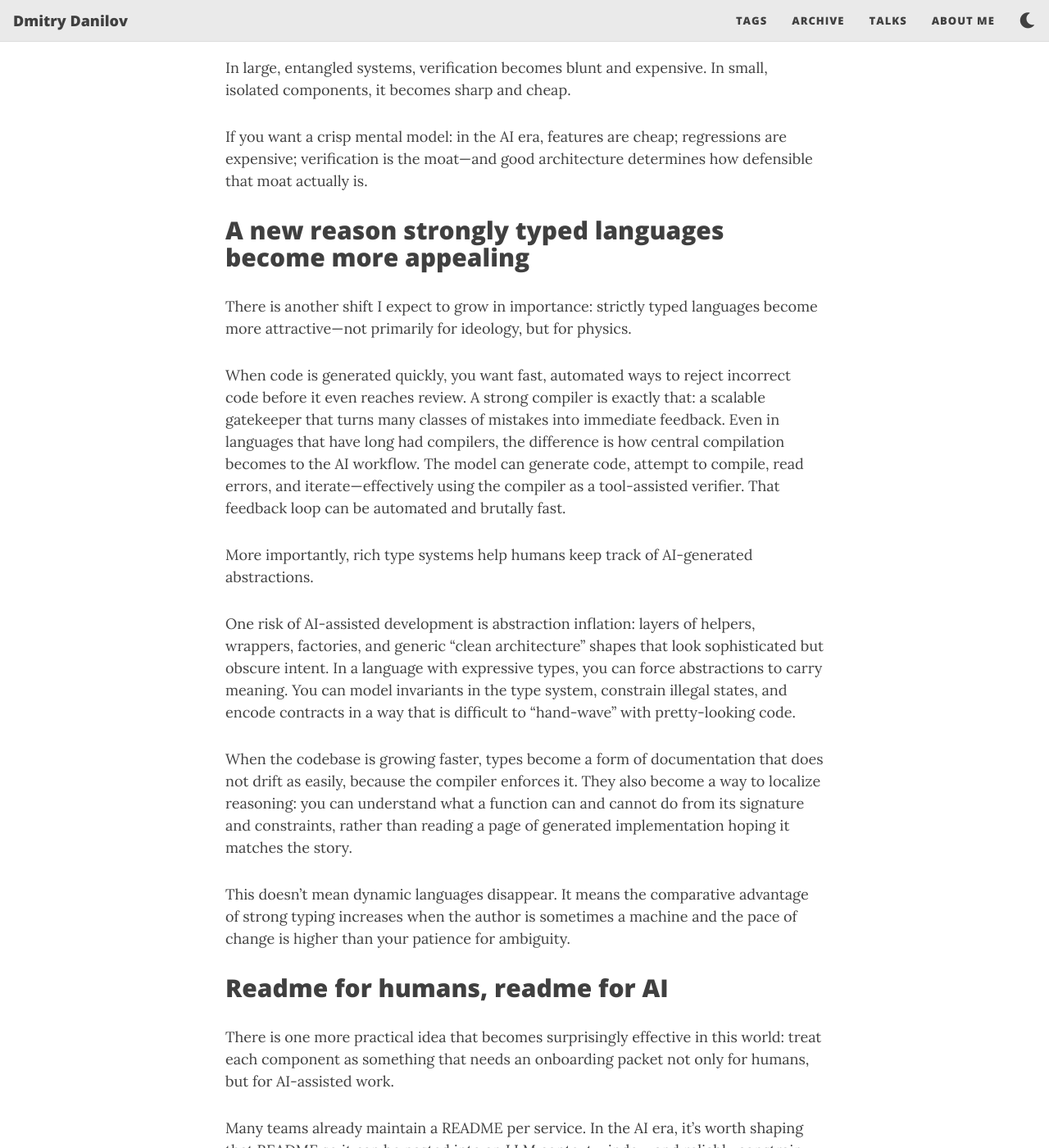
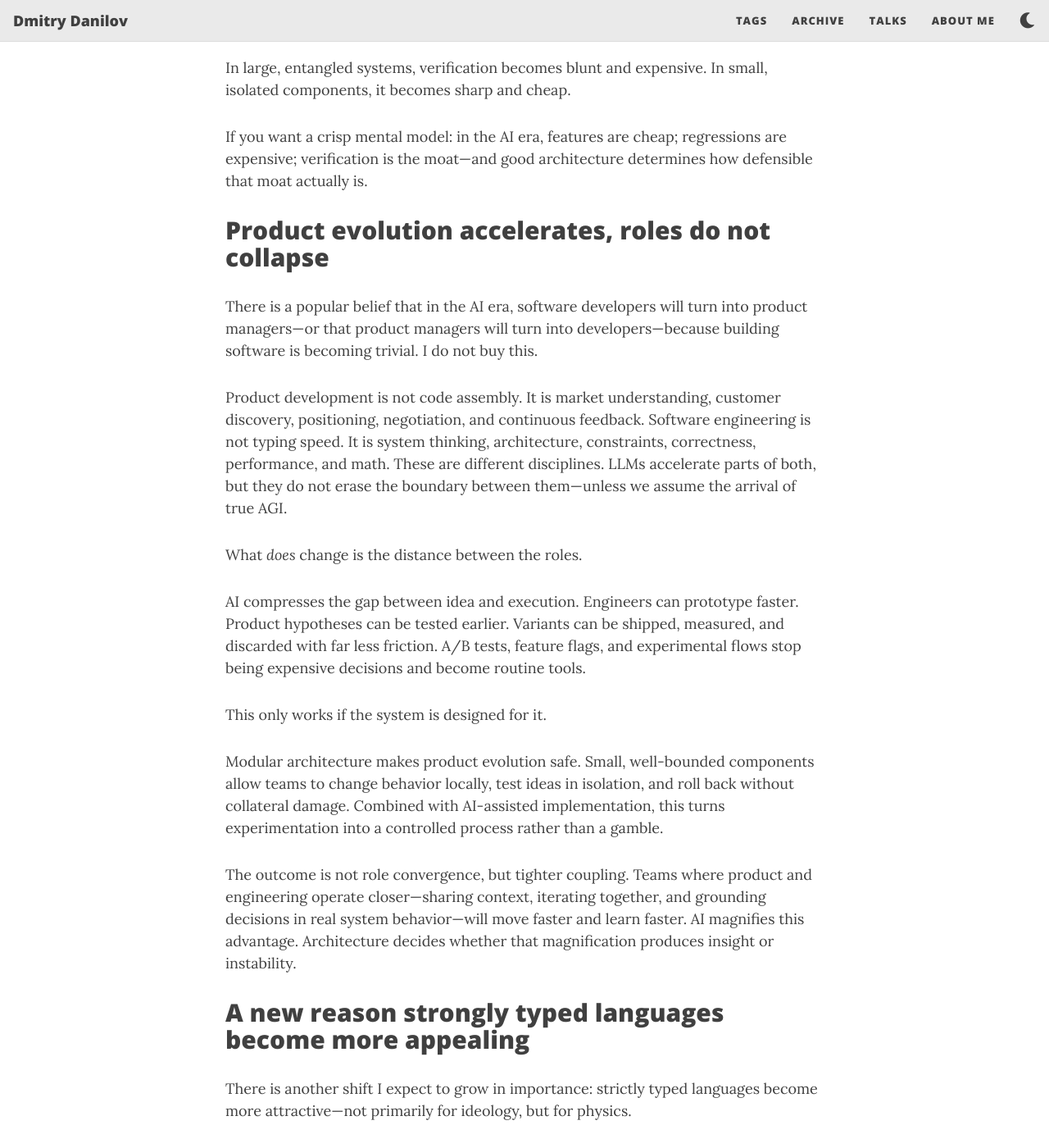
Before and after one commit to f-squirrel/f-squirrel.github.io, a Jekyll site: the page built from _posts/2026-01-02-llm-arch.md, in a window 1280 px wide and 1400 px high, scrolled down 3324 px. Shown: the whole window at 82% size. Built offline with Jekyll 4.4.1, drawn with Linux system fonts in a browser that asks for light colours; nearby versions of some CDN libraries.

Commit message:
post: product

```diff
--- a/_posts/2026-01-02-llm-arch.md
+++ b/_posts/2026-01-02-llm-arch.md
@@ -61,6 +61,22 @@ In large, entangled systems, verification becomes blunt and expensive. In small,
 
 If you want a crisp mental model: in the AI era, features are cheap; regressions are expensive; verification is the moat—and good architecture determines how defensible that moat actually is.
 
+## Product evolution accelerates, roles do not collapse
+
+There is a popular belief that in the AI era, software developers will turn into product managers—or that product managers will turn into developers—because building software is becoming trivial. I do not buy this.
+
+Product development is not code assembly. It is market understanding, customer discovery, positioning, negotiation, and continuous feedback. Software engineering is not typing speed. It is system thinking, architecture, constraints, correctness, performance, and math. These are different disciplines. LLMs accelerate parts of both, but they do not erase the boundary between them—unless we assume the arrival of true AGI.
+
+What *does* change is the distance between the roles.
+
+AI compresses the gap between idea and execution. Engineers can prototype faster. Product hypotheses can be tested earlier. Variants can be shipped, measured, and discarded with far less friction. A/B tests, feature flags, and experimental flows stop being expensive decisions and become routine tools.
+
+This only works if the system is designed for it.
+
+Modular architecture makes product evolution safe. Small, well-bounded components allow teams to change behavior locally, test ideas in isolation, and roll back without collateral damage. Combined with AI-assisted implementation, this turns experimentation into a controlled process rather than a gamble.
+
+The outcome is not role convergence, but tighter coupling. Teams where product and engineering operate closer—sharing context, iterating together, and grounding decisions in real system behavior—will move faster and learn faster. AI magnifies this advantage. Architecture decides whether that magnification produces insight or instability.
+
 ## A new reason strongly typed languages become more appealing
 
 There is another shift I expect to grow in importance: strictly typed languages become more attractive—not primarily for ideology, but for physics.
```
